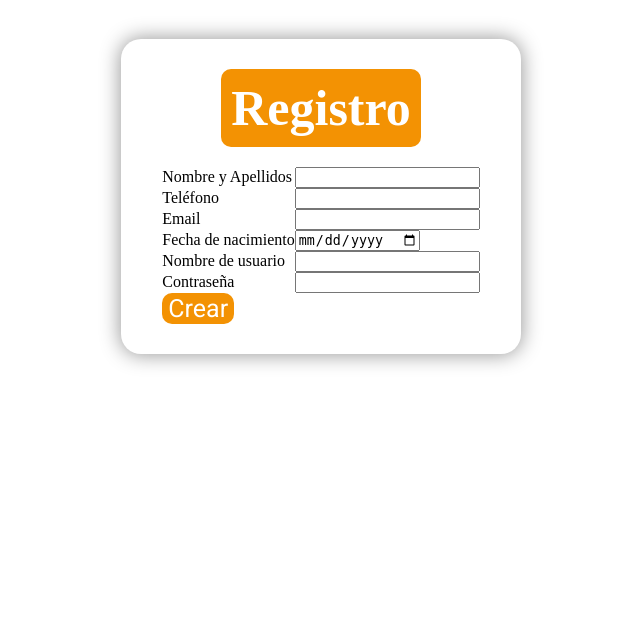
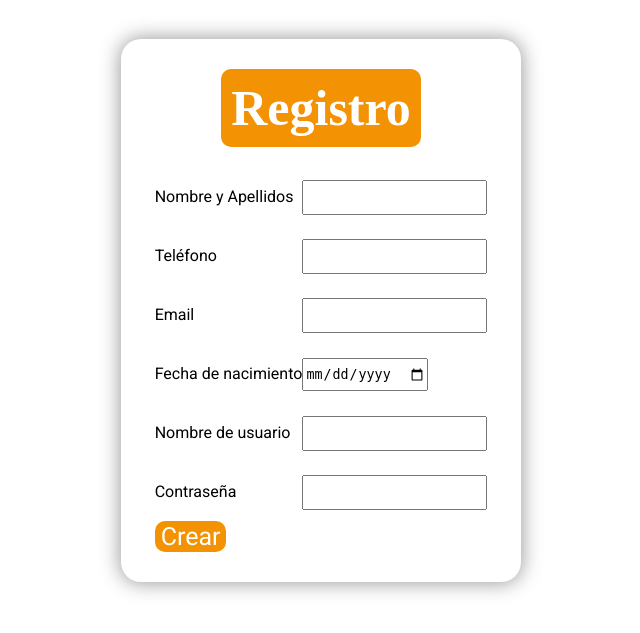
Before and after one commit to ImanolMM/Eventify, a PHP site: page /login.php in a window 1280 px wide. Shown: the part 51-684 px from the top of the page, without its empty margins (319-959 px from the left). Run offline with PHP 8.4, Linux system fonts and the light colour scheme; data comes from the database, SQL or seed files in the repository; data that the repository does not hold is empty.

Commit message:
nuevo formulario estilo

```diff
--- a/app/login.css
+++ b/app/login.css
@@ -20,6 +20,7 @@
 
 .form input{
     display: table-cell;
+    height: 50%;
 }
 
 .form-title{
@@ -37,6 +38,11 @@
 
 .linea-form{
     display: table-row;
+}
+
+.linea-form p{
+    font-family: var(--font-family);
+    padding: 20px 0;
 }
 
 .link{
```
